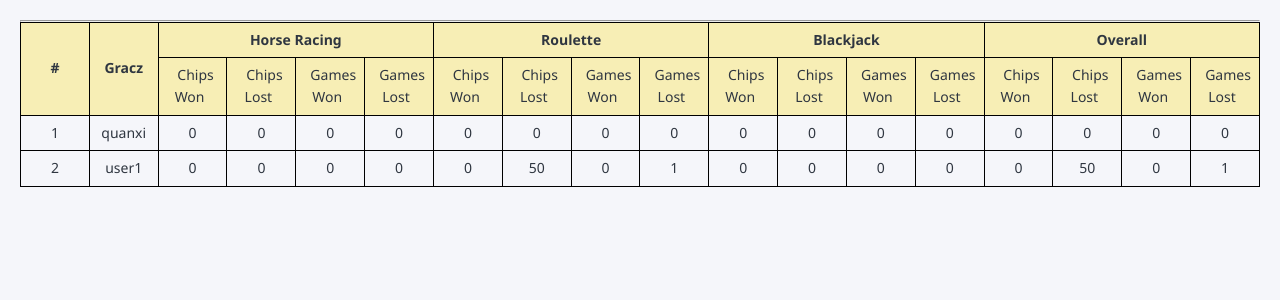
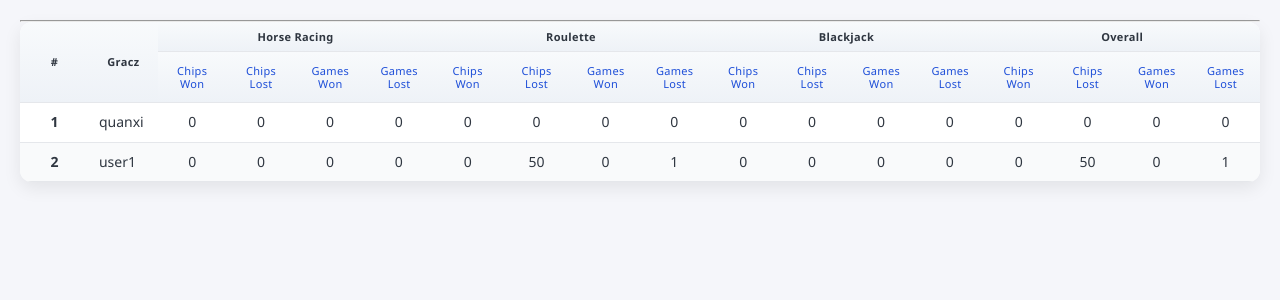
Before and after one commit to DomiiDS/GamesPlatform, a Django app: page /leaderboard/ in a window 1280 px wide. Shown: the part 62-362 px from the top of the page. Run offline with Django 5.2, Linux system fonts and the light colour scheme; data comes from the database, SQL or seed files in the repository.

Commit message:
Update leaderboard.css

```diff
--- a/static/css/leaderboard.css
+++ b/static/css/leaderboard.css
@@ -1,18 +1,71 @@
-table {
+table.leaderboard {
     width: 100%;
-    border-collapse: collapse;
+    border-collapse: separate;
+    border-spacing: 0;
     table-layout: fixed;
-    font-family: Arial, sans-serif;
+    font-family: "Inter", "Segoe UI", Arial, sans-serif;
     font-size: 14px;
+    background-color: #ffffff;
+    border-radius: 12px;
+    overflow: hidden;
+    box-shadow: 0 6px 18px rgba(0, 0, 0, 0.08);
 }
 
-th, td {
-    border: 1px solid #000000;
-    padding: 6px;
+
+table.leaderboard th,
+table.leaderboard td {
+    padding: 8px 10px;
     text-align: center;
+    border-bottom: 1px solid #e5e7eb;
 }
 
-th {
-    background: #f7eeb5;
-    font-weight: bold;
+
+table.leaderboard thead th {
+    background: linear-gradient(180deg, #f8fafc, #eef2f7);
+    font-weight: 600;
+    font-size: 11px;
+    letter-spacing: 0.03em;
+    white-space: normal;
+    overflow: visible;
+    text-overflow: unset;
+    line-height: 1.2;
 }
+
+table.leaderboard thead th a {
+    color: #1d4ed8;
+    text-decoration: none;
+    display: inline-block;
+}
+
+table.leaderboard thead th a:hover {
+    text-decoration: underline;
+}
+
+table.leaderboard tbody td {
+    white-space: nowrap;
+    overflow: hidden;
+    text-overflow: ellipsis;
+}
+
+table.leaderboard tbody tr:nth-child(even) {
+    background-color: #f9fafb;
+}
+
+table.leaderboard tbody tr:hover {
+    background-color: #eef2ff;
+}
+
+table.leaderboard tbody td:first-child {
+    font-weight: 600;
+}
+
+table.leaderboard tbody td:nth-child(2) {
+    text-align: left;
+    font-weight: 500;
+}
+
+@media (max-width: 1200px) {
+    table.leaderboard {
+        font-size: 13px;
+    }
+}
```
